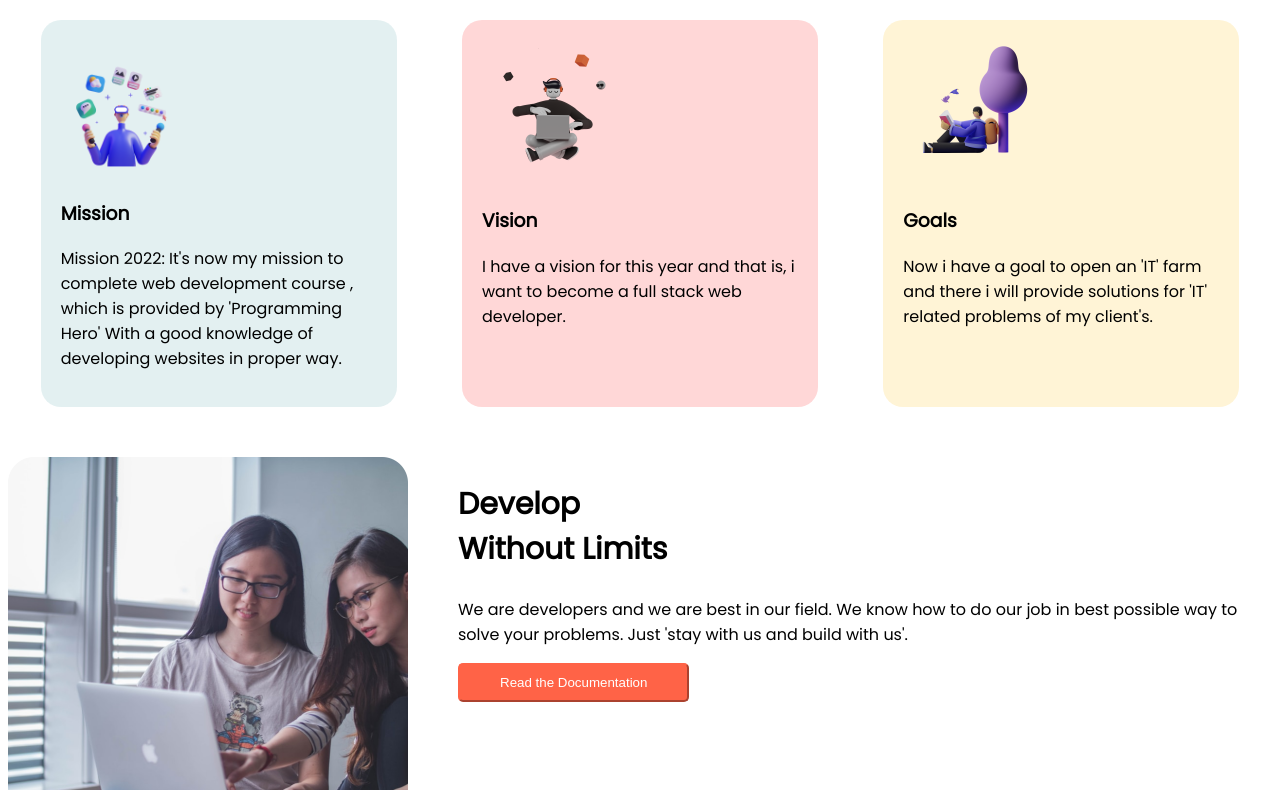
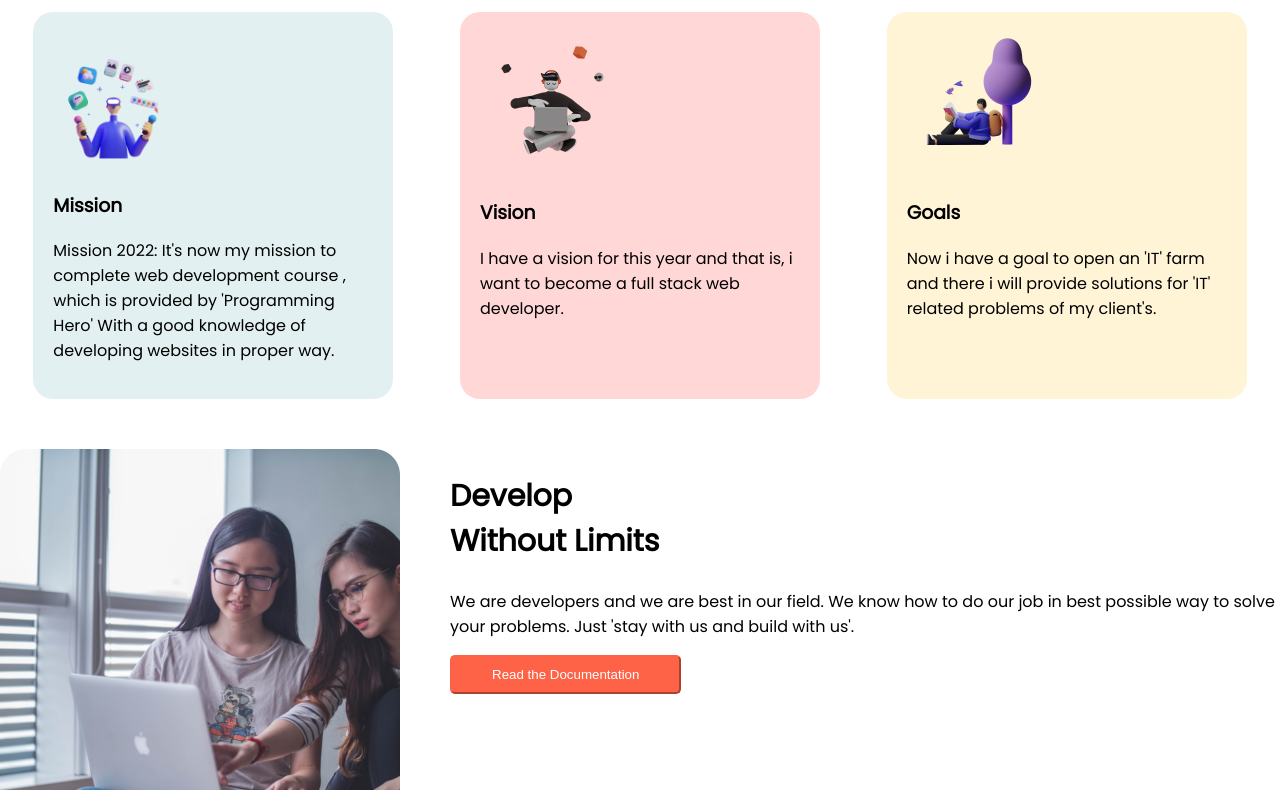
Before and after one commit to kdipto1/Milestone1, a plain HTML site: page index.html in a window 1280 px wide. Shown: the part 532-1322 px from the top of the page. Drawn offline with Linux system fonts and the light colour scheme.

Commit message:
boddy margin and padding

```diff
--- a/style.css
+++ b/style.css
@@ -1,6 +1,8 @@
 body{
   font-family: 'poppins', sans-serif;
   overflow-x: hidden;
+  margin: 0%;
+  padding: 0%;
 }
 .first-section{
   display: flex;
```
